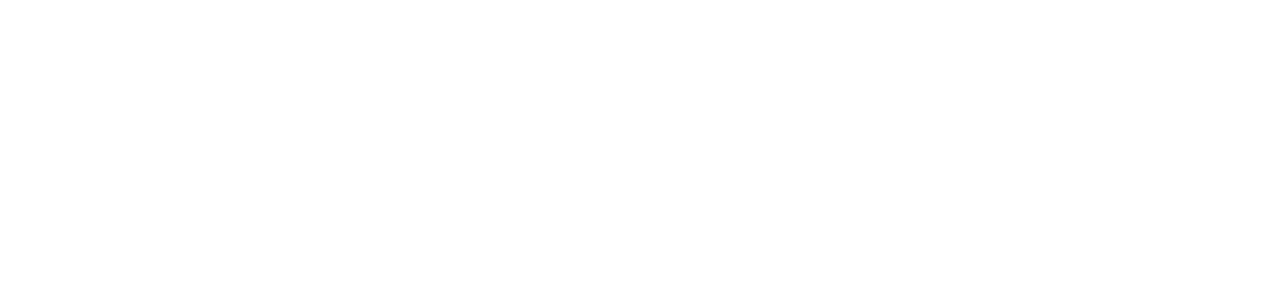
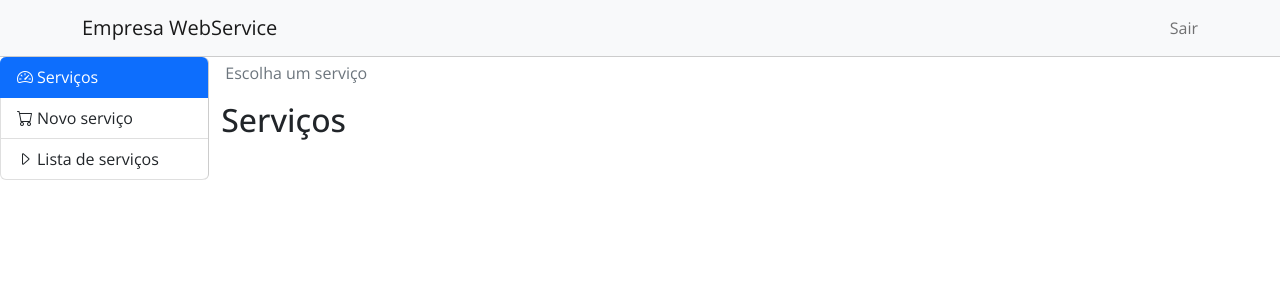
Before and after one commit to GabrielHCustodio/nova-empresa, a Vue app: page /home/services in a window 1280 px wide. Before the commit this address had no page. Shown: the top 300 px of the page. Built offline with nearby package versions, Linux system fonts and the light colour scheme.

Commit message:
Created the components that will be displayed in the Home View and configured the navigation routes.

```diff
--- /dev/null
+++ b/src/components/ListServices.vue
@@ -0,0 +1,9 @@
+<template>
+    <h2>Lista de serviços</h2>
+</template>
+
+<script>
+export default {
+    name: 'ListService'
+}
+</script>
--- /dev/null
+++ b/src/components/NewService.vue
@@ -0,0 +1,9 @@
+<template>
+    <h2>Novo serviço</h2>
+</template>
+
+<script>
+export default {
+    name: 'NewService'
+}
+</script>
--- /dev/null
+++ b/src/components/Services.vue
@@ -0,0 +1,9 @@
+<template>
+    <h2>Serviços</h2>
+</template>
+
+<script>
+export default {
+    name: 'Services'
+}
+</script>
--- a/src/router/index.js
+++ b/src/router/index.js
@@ -3,6 +3,10 @@
 import Login from '@/views/Login.vue'
 import Register from '@/views/Register.vue'
 import Welcome from '@/views/Welcome.vue'
+
+import Services from '@/components/Services.vue'
+import NewService from '@/components/NewService.vue'
+import ListServices from '@/components/ListServices.vue'
 
 const routes = [
   {
@@ -23,7 +27,24 @@
   {
     path: '/home',
     name: 'home',
-    component: HomeView
+    component: HomeView,
+    children: [
+      {
+        path: 'services',
+        name: 'services',
+        component: Services
+      },
+      {
+        path: 'newservice',
+        name: 'newServices',
+        component: NewService
+      },
+      {
+        path: 'listservices',
+        name: 'listServices',
+        component: ListServices
+      }
+    ]
   }
 ]
 
--- a/src/views/HomeView.vue
+++ b/src/views/HomeView.vue
@@ -1,10 +1,71 @@
 <template>
-  <h2>Home</h2>
-  <router-link to="/">Sair</router-link>
+  <div>
+    <nav class="navbar navbar-light bg-light top-menu">
+      <div class="container">
+        <a class="navbar-brand" href="#">Empresa WebService</a>
+
+        <ul class="navbar-nav">
+          <li class="nav-item">
+            <router-link class="nav-link" to="/">Sair</router-link>
+          </li>
+        </ul>
+      </div>
+    </nav>
+
+    <div class="d-flex">
+            <div class="list-group menu-esquerda">
+                <router-link class="list-group-item list-group-item-action" to="/home/services" exact-active-class="active">
+                  <i class="bi bi-speedometer2"></i> Serviços
+                </router-link>
+                <router-link class="list-group-item list-group-item-action" to="/home/newservice" exact-active-class="active">
+                  <i class="bi bi-cart"></i> Novo serviço
+                </router-link>
+                <router-link class="list-group-item list-group-item-action" to="/home/listservices"  exact-active-class="active">
+                  <i class="bi bi-caret-right"></i> Lista de serviços
+                </router-link>
+            </div>
+
+            <div class="w-100">
+                <nav aria-label="breadcrumb" class="pt-1 ps-3">
+                    <ol class="breadcrumb">
+                        <li class="breadcrumb-item active" aria-current="page">Escolha um serviço</li>
+                    </ol>
+                </nav>
+
+                <div class="container-fluid">
+                    <router-view />
+                </div>
+
+            </div>
+        </div>
+
+
+  </div>
 </template>
 
 <script>
 export default {
-  name: 'HomeView'
+  name: "HomeView",
+};
+</script>
+
+<style scoped>
+.top-menu {
+    border-bottom: solid 1px #ccc;
 }
-</script>
+
+.menu-esquerda {
+    border-right: solid 1px #ccc;
+    width: 250px;
+}
+.list-group-item {
+    border-top: none;
+    border-right: none;
+    display: flex;
+    justify-content: left;
+}
+.bi{
+    width: 20px;
+    height: 20px;
+}
+</style>
--- a/src/views/Register.vue
+++ b/src/views/Register.vue
@@ -112,7 +112,7 @@
       confirmPassword: {
         required,
         minLength: minLength(6),
-        sameAsPassword: sameAs('form.password')
+        sameAs: sameAs( function() {return this.form.password})
       },
     },
   },
```
